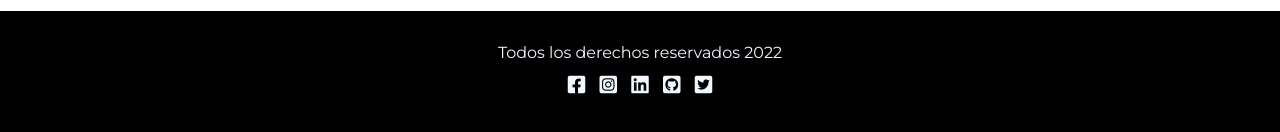
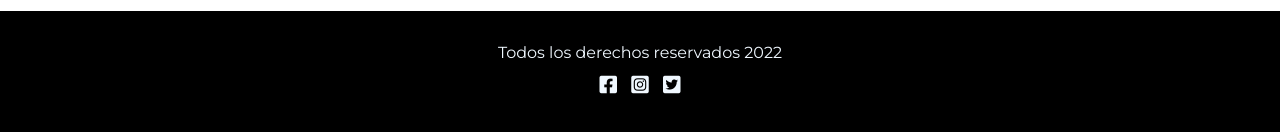
Before and after one commit to Adeliscod/taekwondojerusalen, a plain HTML site: page index.html in a window 1280 px wide. Shown: the part 4944-5076 px from the top of the page. Drawn offline with nearby package versions, Linux system fonts and the light colour scheme.

Commit message:
primera version

```diff
--- a/index.html
+++ b/index.html
@@ -173,8 +173,6 @@
         <div class="redes-footer">
             <a href="#"><i class="fa-brands fa-square-facebook"></i></a>
             <a href="#"><i class="fa-brands fa-square-instagram"></i></a>
-            <a href="#"><i class="fa-brands fa-linkedin"></i></a>
-            <a href="#"><i class="fa-brands fa-square-github"></i></a>
             <a href="#"><i class="fa-brands fa-square-twitter"></i></a>
 
         </div>
```
